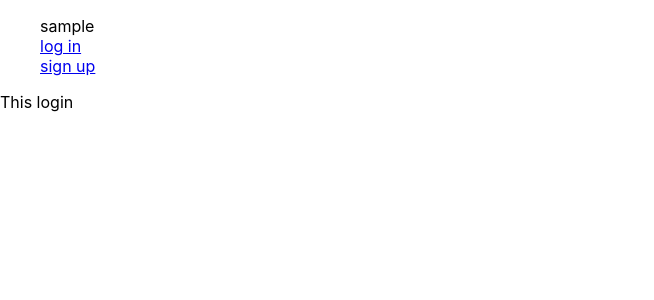
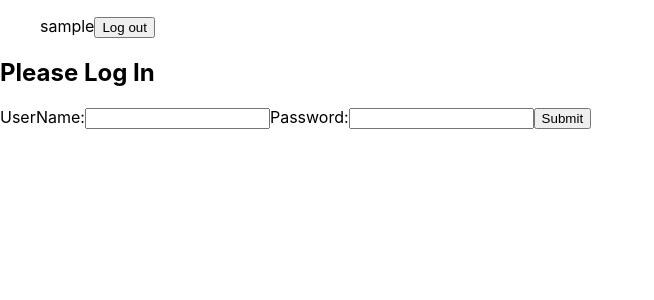
Before and after one commit to QuesadaJon/lab-13-todos-front-end, a React (Create React App) app: page /login in a window 1280 px wide. Shown: the top 300 px of the page, without its empty margins (0-654 px from the left). Built offline with nearby package versions, Linux system fonts and the light colour scheme; sample sign-in values are in the browser's storage.

Commit message:
working login and sign up

```diff
--- a/src/App.js
+++ b/src/App.js
@@ -6,6 +6,7 @@ import {
     Link,
 } from "react-router-dom";
 import './App.css'
+import PrivateRoute from './PrivateRoute.js'
 import Home from './Home.js'
 import Login from './Login.js'
 import SignUp from './SignUp.js'
@@ -13,8 +14,8 @@ import Todos from './Todos.js'
 
 export default class App extends Component {
   state = {
-    username: '',
-    token: '',
+    username: localStorage.getItem('USERNAME') || '',
+    token: localStorage.getItem('TOKEN') || '',
   }
 
   usernameTokenCallback = (username, token) => {
@@ -26,28 +27,63 @@ export default class App extends Component {
     })
   }
 
+  logOut = () => {
+    localStorage.setItem('TOKEN', '');
+    localStorage.setItem('USERNAME', '');
+    this.setState({
+      username: '',
+      token: '',
+    })
+  }
+
   render() {
     return (
       <div>
         <Router>
           <ul>
-            { localStorage.getItem('USERNAME') }
+            {
+            this.state.token
+            ? <div>
+                {this.state.username}
+                <button onClick={this.logOut}>Log out</button>
+              </div>
+
+            : <>
             <Link to="/login"><div>log in</div></Link>
             <Link to="/signup"><div>sign up</div></Link>
+            </>
+            }
           </ul>
           <Switch>
-            <Route exact path='/' render={(routerProps) => <Home {...routerProps}/> } />
-            <Route exact path='/login' render={(routerProps) => <Login {...routerProps} />} />
+            <Route exact path='/' render={(routerProps) => <Home {...routerProps}/>} />
             <Route
-             exact
-             path='/signup'
-             render={(routerProps) =>
-                <SignUp
+              exact
+              path='/login'
+              render={(routerProps) =>
+              <Login
                 {...routerProps}
                 usernameTokenCallback={this.usernameTokenCallback}
               />}
             />
-            <Route exact path='/todos' render={(routerProps) => <Todos {...routerProps} />} />
+            <Route
+              exact
+              path='/signup'
+              render={(routerProps) =>
+                 <SignUp
+                  {...routerProps}
+                  usernameTokenCallback={this.usernameTokenCallback}
+               />}
+            />
+            <PrivateRoute
+              token={this.state.token}
+              exact
+              path='/todos'
+              render={(routerProps) =>
+                <Todos
+                  {...routerProps}
+                  token={this.state.token}
+                />}
+              />
           </Switch>
         </Router>
       </div>
--- a/src/Login.js
+++ b/src/Login.js
@@ -1,10 +1,57 @@
 import React, { Component } from 'react'
+import request from 'superagent'
 
 export default class Login extends Component {
+    state = {
+        email:'',
+        password: '',
+        loading: false,
+    }
+
+    handleSubmit = async (e) => {
+        e.preventDefault();
+
+        this.setState({ loading:true })
+
+        //TODO make and new account, then take user to home page with their new token
+        const user = await request
+        .post('https://young-sierra-73878.herokuapp.com/auth/login')
+        .send(this.state)
+
+        console.log(user.body)
+        this.setState({ loading:false })
+
+        this.props.usernameTokenCallback(user.body.email, user.body.token)
+        this.props.history.push('/todos')
+    }
     render() {
         return (
             <div>
-                This login
+                <h2>Please Log In</h2>
+                <form onSubmit={this.handleSubmit}>
+                    <label>
+                        UserName:
+                    <input
+                    onChange={(e) => this.setState({ email: e.target.value})}
+                    value={this.state.email}
+                    />
+                    </label>
+                    <label>
+                        Password:
+                        <input
+                        onChange={(e) => this.setState({ password: e.target.value})}
+                        value={this.state.password}
+                        type="password"
+                        />
+                    </label>
+                    {
+                        this.state.loading
+                        ? 'loading'
+                        : <button>
+                            Submit
+                        </button>
+                    }
+                </form>
             </div>
         )
     }
--- /dev/null
+++ b/src/PrivateRoute.js
@@ -0,0 +1,15 @@
+import React from 'react'
+import { Route, Redirect } from 'react-router-dom'
+
+const PrivateRoute = ({ render: Component, ...rest }) => {
+  return (
+    // Show the component only when the user is logged in
+    // Otherwise, redirect the user to /signin page
+    <Route
+      {...rest}
+      render={props => (rest.token ? <Component {...props} {...rest} /> : <Redirect to="/login" />)}
+    />
+  )
+}
+
+export default PrivateRoute
--- a/src/SignUp.js
+++ b/src/SignUp.js
@@ -27,6 +27,7 @@ export default class SignUp extends Component {
     render() {
         return (
             <div>
+                <h2>Please Sign Up!</h2>
                 <form onSubmit={this.handleSubmit}>
                     <label>
                         UserName:
--- a/src/Todos.js
+++ b/src/Todos.js
@@ -1,10 +1,54 @@
 import React, { Component } from 'react'
+import request from 'superagent'
 
 export default class Todos extends Component {
+    state = {
+        todos: [],
+        todoName: '',
+    }
+
+    componentDidMount = async () => {
+        const response = await request.get('https://young-sierra-73878.herokuapp.com/api/todos')
+        .set('Authorization', this.props.token)
+
+        this.setState({ todos:response.body })
+    }
+
+    handleSubmit = async (e) => {
+        e.preventDefault();
+
+        await request.post('https://young-sierra-73878.herokuapp.com/api/todos')
+        .send({
+            name: this.state.todoName,
+            completed: false,
+        })
+        .set('Authorization', this.props.token)
+
+        const response = request.get('https://young-sierra-73878.herokuapp.com/api/todos')
+        .set('Authorization', this.props.token)
+
+        this.setState({ todos: response.body })
+    }
+
     render() {
         return (
             <div>
-                This todos
+                <h2>Your To Dos</h2>
+                <form onSubmit={this.handleSubmit}>
+                    <label>
+                        add a todo:
+                        <input value={this.state.todoName} onChange={(e) => this.setState({ todoName: e.target.value})}/>
+                        <button>
+                            add todo
+                        </button>
+                    </label>
+                </form>
+                {
+                    !!this.state.todos.length && this.state.todos.map(todo => <div key={todo.id}>
+                        name: {todo.name};
+                        completed: {todo.completed}
+                        </div>)
+                }
             </div>
         )
     }
```
